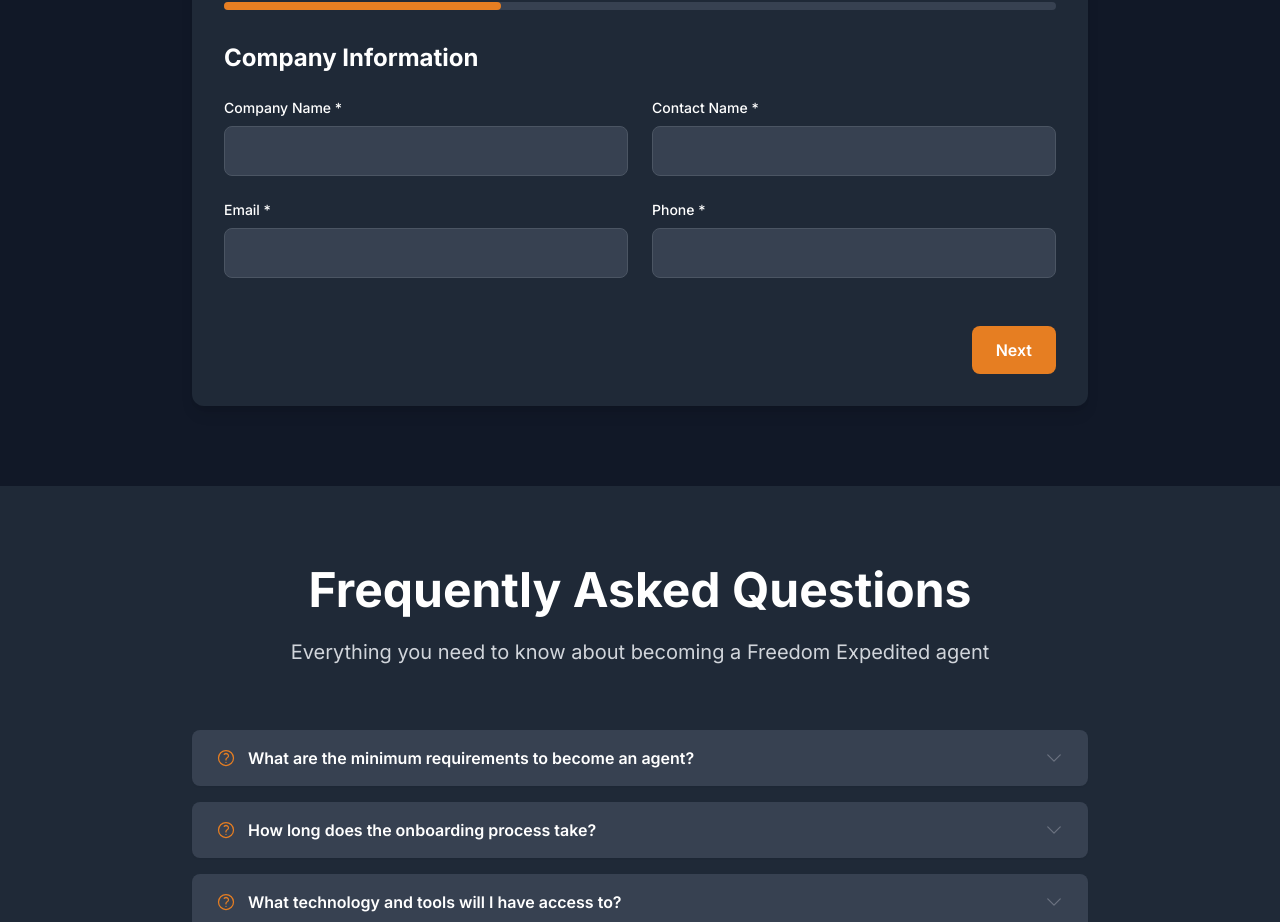
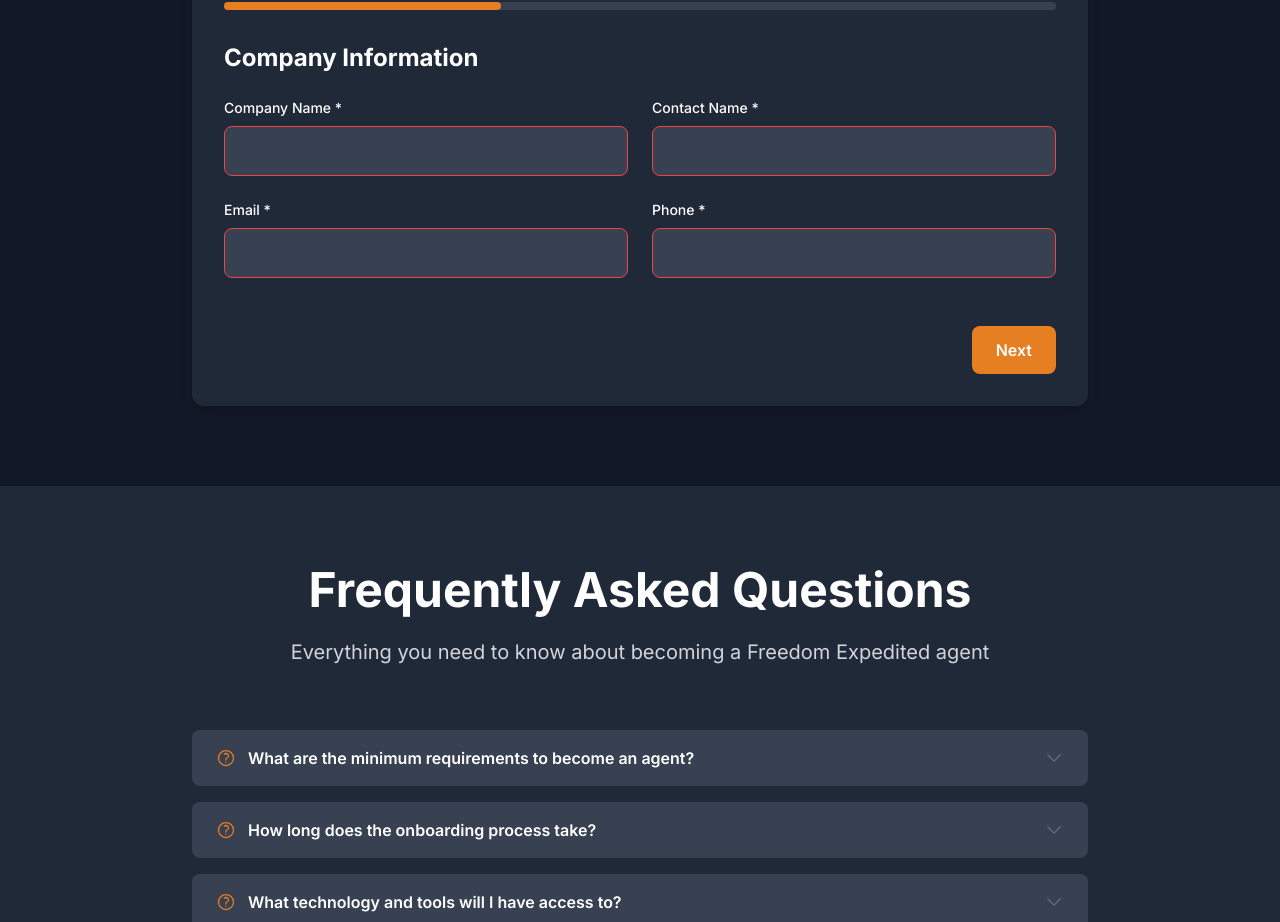
Before and after one commit to tonytoney/freedomexpedited, a Next.js app: page /agents in a window 1280 px wide. Shown: the part 3138-4060 px from the top of the page. Built offline with nearby package versions, Linux system fonts and the light colour scheme.

Commit message:
Updated agent application page

```diff
--- a/src/app/agents/page.tsx
+++ b/src/app/agents/page.tsx
@@ -183,6 +183,25 @@ export default function AgentApplicationPage() {
   }
 
   const nextStep = () => {
+    // Validate current step before proceeding
+    if (formStep === 1) {
+      if (!formData.companyName || !formData.contactName || !formData.email || !formData.phone) {
+        alert('Please fill in all required fields in Company Information.')
+        return
+      }
+    } else if (formStep === 2) {
+      if (!formData.trucks || !formData.revenue) {
+        alert('Please fill in all required fields in Business Requirements.')
+        return
+      }
+      // Validate minimum trucks requirement
+      const truckCount = parseInt(formData.trucks)
+      if (truckCount < 10) {
+        alert('Minimum 10 trucks required to proceed.')
+        return
+      }
+    }
+
     if (formStep < 3) setFormStep(formStep + 1)
   }
 
@@ -378,7 +397,11 @@ export default function AgentApplicationPage() {
                              value={formData.companyName}
                              onChange={handleInputChange}
                              required
-                            className="w-full px-4 py-3 border border-gray-300 dark:border-gray-600 rounded-lg focus:ring-2 focus:ring-primary focus:border-transparent dark:bg-gray-700"
+                             className={`w-full px-4 py-3 border rounded-lg focus:ring-2 focus:ring-primary focus:border-transparent dark:bg-gray-700 ${
+                               formData.companyName === '' && formStep === 1
+                                 ? 'border-red-500 dark:border-red-500'
+                                 : 'border-gray-300 dark:border-gray-600'
+                             }`}
                            />
                          </div>
                                                  <div>
@@ -389,7 +412,11 @@ export default function AgentApplicationPage() {
                              value={formData.contactName}
                              onChange={handleInputChange}
                              required
-                            className="w-full px-4 py-3 border border-gray-300 dark:border-gray-600 rounded-lg focus:ring-2 focus:ring-primary focus:border-transparent dark:bg-gray-700"
+                             className={`w-full px-4 py-3 border rounded-lg focus:ring-2 focus:ring-primary focus:border-transparent dark:bg-gray-700 ${
+                               formData.contactName === '' && formStep === 1
+                                 ? 'border-red-500 dark:border-red-500'
+                                 : 'border-gray-300 dark:border-gray-600'
+                             }`}
                            />
                          </div>
                          <div>
@@ -400,7 +427,11 @@ export default function AgentApplicationPage() {
                              value={formData.email}
                              onChange={handleInputChange}
                              required
-                            className="w-full px-4 py-3 border border-gray-300 dark:border-gray-600 rounded-lg focus:ring-2 focus:ring-primary focus:border-transparent dark:bg-gray-700"
+                             className={`w-full px-4 py-3 border rounded-lg focus:ring-2 focus:ring-primary focus:border-transparent dark:bg-gray-700 ${
+                               formData.email === '' && formStep === 1
+                                 ? 'border-red-500 dark:border-red-500'
+                                 : 'border-gray-300 dark:border-gray-600'
+                             }`}
                            />
                          </div>
                          <div>
@@ -411,7 +442,11 @@ export default function AgentApplicationPage() {
                              value={formData.phone}
                              onChange={handleInputChange}
                              required
-                            className="w-full px-4 py-3 border border-gray-300 dark:border-gray-600 rounded-lg focus:ring-2 focus:ring-primary focus:border-transparent dark:bg-gray-700"
+                             className={`w-full px-4 py-3 border rounded-lg focus:ring-2 focus:ring-primary focus:border-transparent dark:bg-gray-700 ${
+                               formData.phone === '' && formStep === 1
+                                 ? 'border-red-500 dark:border-red-500'
+                                 : 'border-gray-300 dark:border-gray-600'
+                             }`}
                            />
                          </div>
                       </div>
@@ -431,9 +466,19 @@ export default function AgentApplicationPage() {
                              onChange={handleInputChange}
                              min="10"
                              required
-                            className="w-full px-4 py-3 border border-gray-300 dark:border-gray-600 rounded-lg focus:ring-2 focus:ring-primary focus:border-transparent dark:bg-gray-700"
+                             className={`w-full px-4 py-3 border rounded-lg focus:ring-2 focus:ring-primary focus:border-transparent dark:bg-gray-700 ${
+                               formData.trucks && parseInt(formData.trucks) < 10
+                                 ? 'border-red-500 dark:border-red-500'
+                                 : 'border-gray-300 dark:border-gray-600'
+                             }`}
                            />
-                          <p className="text-sm text-gray-500 mt-1">Minimum 10 trucks required</p>
+                           <p className={`text-sm mt-1 ${
+                             formData.trucks && parseInt(formData.trucks) < 10
+                               ? 'text-red-500'
+                               : 'text-gray-500'
+                           }`}>
+                             Minimum 10 trucks required
+                           </p>
                          </div>
                                                  <div>
                            <label className="block text-sm font-medium mb-2">Annual Revenue *</label>
@@ -442,7 +487,11 @@ export default function AgentApplicationPage() {
                              value={formData.revenue}
                              onChange={handleInputChange}
                              required
-                            className="w-full px-4 py-3 border border-gray-300 dark:border-gray-600 rounded-lg focus:ring-2 focus:ring-primary focus:border-transparent dark:bg-gray-700"
+                             className={`w-full px-4 py-3 border rounded-lg focus:ring-2 focus:ring-primary focus:border-transparent dark:bg-gray-700 ${
+                               !formData.revenue
+                                 ? 'border-red-500 dark:border-red-500'
+                                 : 'border-gray-300 dark:border-gray-600'
+                             }`}
                            >
                              <option value="">Select revenue range</option>
                              <option value="1-2M">$1M - $2M</option>
@@ -450,7 +499,13 @@ export default function AgentApplicationPage() {
                              <option value="5-10M">$5M - $10M</option>
                              <option value="10M+">$10M+</option>
                            </select>
-                          <p className="text-sm text-gray-500 mt-1">Minimum $1M required</p>
+                           <p className={`text-sm mt-1 ${
+                             !formData.revenue
+                               ? 'text-red-500'
+                               : 'text-gray-500'
+                           }`}>
+                             Minimum $1M required
+                           </p>
                          </div>
                         <div>
                           <label className="block text-sm font-medium mb-2">Preferred Territory</label>
```
Lines whose indentation alone changed are shown as unchanged.
